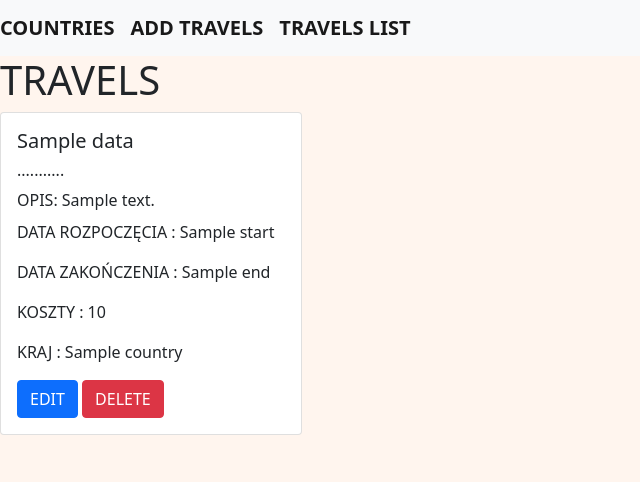
After one commit to matiobi/country-app, a Flask app: page /travels in a window 1280 px wide. The commit adds this page. Shown: the top 482 px of the page, without its empty margins (0-640 px from the left). Run offline with Flask 3, Linux system fonts and the light colour scheme; a database or web service that is not in the repository returns one stand-in record (values such as "Sample title"); data that the repository does not hold is empty.

Commit message:
EDIT_AND_DELETE

```diff
--- a/main.py
+++ b/main.py
@@ -1,45 +1,84 @@
 from flask import Flask, render_template, request, jsonify, redirect
 import requests
 from pymongo import MongoClient
+from api.add_travel import add_travel
+from api.all_travels import get_all_travels
+from api.delete_travel import delete_travel
+from api.get_travel_by_id import get_travel_by_id
+from api.edit_travel import edit_travel
 
 app = Flask(__name__)
 app.debug = True
 
-#Połączenie z bazą danych
-
-clinet = MongoClient("mongodb+srv://mobirek:0x4JoghzVJeQdNUe@bazadanych.qi41g3x.mongodb.net/?retryWrites=true&w=majority&appName=AtlasApp")
-poland_db = clinet["polska"]
-poland_cities = poland_db["miasta"]
-
-@app.route('/api/get-cities')
-def get_all_cities():
-    data = list(poland_cities.find({},{"_id":0}))
-    return jsonify(data)
-
-@app.route("/cities")
-def cities_page():
-    cities = list(poland_cities.find({},{"_id":0}))
-    return render_template("cities.html", cities=cities)
+# API---------------------------------------
+# DODAJ NOWĄ PODRÓŻ
 
 
-#------------------------------------------------------
+@app.route("/add_travel")
+def page_add_travel():
 
-@app.route("/add-city", methods=['POST'])
-def add_city():
-    name = request.form.get("city_name")
-    population = request.form.get("city_population")
-    type = request.form.get("city_type")
-
-    poland_cities.insert_one({
-        "name":name,
-        "population": population,
-        "type":type
-
-    })
-
-    return redirect("/cities", code=302)
+    try:
+        response = requests.get("https://restcountries.com/v3.1/all")
+        coutries = response.json()
+        names = list(map(lambda country: country['name']['common'], coutries))
 
 
+        return render_template("add_travel.html", names=sorted(names))
+
+    except Exception as e:
+        print("Error", e)
+        return render_template("add_travel.html", names=[])
+
+@app.route('/api/get-all-travels')
+def api_get_all_travels():
+    data = get_all_travels()
+    return data
+
+
+
+@app.route("/api/add-travel", methods=["POST"])
+def api_add_travel():
+    response = add_travel()
+    return redirect("/travels")
+
+
+
+# USUWANIE PODRÓŻY -------------------------------------------------------------
+
+@app.route("/api/delete-travel", methods=["DELETE","POST"])
+def api_delete_travel():
+    id = request.form.get("id_to_delete")
+    response = delete_travel(id)
+
+    return redirect("/travels")
+
+# EDYTOWANIE PODRÓŻY -----------------------------------------------------------
+
+@app.route("/api/edit-travel", methods=['POST'])
+def api_edit_travel():
+    return redirect("/travels")
+
+@app.route("/api/get-travel-by-id/<id>")
+def api_get_travel_by_id(id):
+    data = get_travel_by_id(id)
+    return data
+
+# API _END----------------------------------------------------------------------
+
+@app.route("/travels")
+def travels_page():
+    response = requests.get("http://127.0.0.1:5000/api/get-all-travels")
+    travels = response.json()
+
+    return render_template("travels.html", travels=travels['data'])
+
+@app.route("/edit-travel/<id>")
+def edit_travel_page(id):
+
+
+    result = get_travels_by_id(id)
+
+    return render_template("edit-travel.html")
 
 
 @app.route("/", methods=["GET", "POST"])
@@ -107,3 +146,42 @@ def country_page(name):
 
 
         return render_template("country.html", country = country, neighbours = neighbours)
+
+
+
+
+
+# -------------------------------------------------------------------------------------------------------------------------------------
+
+
+# clinet = MongoClient("mongodb+srv://mobirek:0x4JoghzVJeQdNUe@bazadanych.qi41g3x.mongodb.net/?retryWrites=true&w=majority&appName=AtlasApp")
+# poland_db = clinet["polska"]
+# poland_cities = poland_db["miasta"]
+
+# @app.route('/api/get-cities')
+# def get_all_cities():
+#     data = list(poland_cities.find({},{"_id":0}))
+#     return jsonify(data)
+
+# @app.route("/cities")
+# def cities_page():
+#     cities = list(poland_cities.find({},{"_id":0}))
+#     return render_template("cities.html", cities=cities)
+
+
+# #------------------------------------------------------
+
+# @app.route("/add-city", methods=['POST'])
+# def add_city():
+#     name = request.form.get("city_name")
+#     population = request.form.get("city_population")
+#     type = request.form.get("city_type")
+
+#     poland_cities.insert_one({
+#         "name":name,
+#         "population": population,
+#         "type":type
+
+#     })
+
+#     return redirect("/cities", code=302)
--- a/templates/base.html
+++ b/templates/base.html
@@ -27,9 +27,9 @@
 <body>
 
     <nav class="navbar navbar-expand-lg navbar-light bg-light">
-        <a class="navbar-brand" href="#"></a>
-        <h1 style="text-align: center;"><strong>ALL COUNTRIES</strong> </h1>
-        <a href="/cities">MIASTA</a>
+        <a class="navbar-brand" href="/"><strong> COUNTRIES </strong></a>
+        <a class="navbar-brand" href= "/add_travel"><strong>ADD TRAVELS</strong></a>
+        <a class="navbar-brand" href= "/travels"><strong>TRAVELS LIST</strong></a>
     </nav>
 
     {% block content %}
--- /dev/null
+++ b/templates/travels.html
@@ -0,0 +1,76 @@
+{% include "base.html"%}
+
+
+{% block content %}
+
+
+
+
+<div>
+    <h1> TRAVELS </h1>
+    <div class="row">
+
+        {% for travel in travels %}
+        <div class="col-lg-4, col-md-3 col-sm-6 col-12">
+            <article class="card mb-5">
+                <div class="card-body">
+                    <strong>
+                        <h5 class="card-title">{{travel["title"]}}</h5>
+                    </strong>
+                    <h6>...........</h6>
+                    <p class="card-title">OPIS: {{travel["desc"]}} </p>
+                    <p class="card-text">DATA ROZPOCZĘCIA : {{travel["start"]}}</p>
+                    <p class="card-text">DATA ZAKOŃCZENIA : {{travel["end"]}}</p>
+                    <p class="card-text">KOSZTY : {{travel["cost"]}}</p>
+                    <p class="card-text">KRAJ : {{travel["country"]}}</p>
+
+                    <a class="btn btn-primary" href="/edit-travel/{{travel['_id']}}">EDIT</a>
+
+
+                    <!-- Button trigger modal -->
+                    <button type="button"
+                            class="btn btn-danger"
+                            data-bs-toggle="modal"
+                            data-bs-target="#id-{{travel['_id']}}">
+                        DELETE
+                    </button>
+
+                    <!-- Modal -->
+                    <div class="modal fade" id="id-{{travel['_id']}}" tabindex="-1" aria-labelledby="exampleModalLabel"
+                        aria-hidden="true">
+                        <div class="modal-dialog">
+                            <div class="modal-content">
+                                <div class="modal-header">
+                                    <h5 class="modal-title" id="exampleModalLabel">USUWANIE POZYCJI W BAZIE DANYCH</h5>
+                                    <button type="button" class="btn-close" data-bs-dismiss="modal"
+                                        aria-label="Close"></button>
+                                </div>
+                                <div class="modal-body">
+                                    CZY CHCESZ USUNĄĆ WYBRANĄ POZYCJĘ {{travel['title']}}?
+                                </div>
+                                <div class="modal-footer">
+                                    <button type="button" class="btn btn-secondary"
+                                        data-bs-dismiss="modal">Close</button>
+                                    <form method="POST" action="/api/delete-travel">
+                                        <input name="id_to_delete" value="{{travel['_id']}}" type="hidden">
+                                        <button type="submit" class="btn btn-danger">DELETE</button>
+                                    </form>
+                                </div>
+                            </div>
+                        </div>
+                    </div>
+
+
+                </div>
+            </article>
+            </a>
+        </div>
+
+
+        {% endfor %}
+    </div>
+</div>
+
+
+
+{% endblock %}
```
Also changed, not shown: api/add_travel.py (added, +61 -0 lines), api/all_travels.py (added, +31 -0 lines), api/delete_travel.py (added, +34 -0 lines), api/edit_travel.py (added, +40 -0 lines), api/get_travel_by_id.py (added, +27 -0 lines), templates/add_travel.html (added, +50 -0 lines), templates/edit-travel.html (added, +50 -0 lines).
